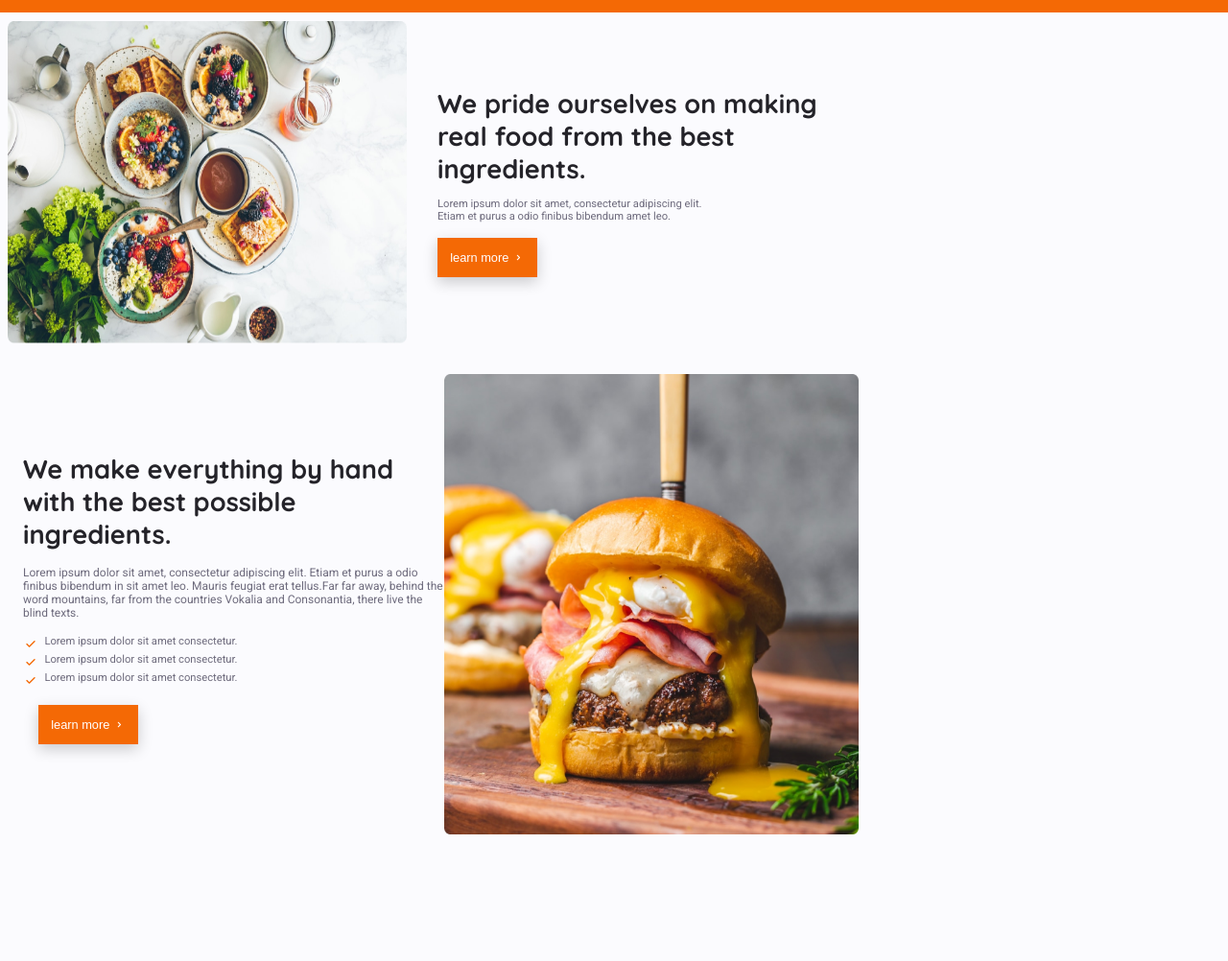
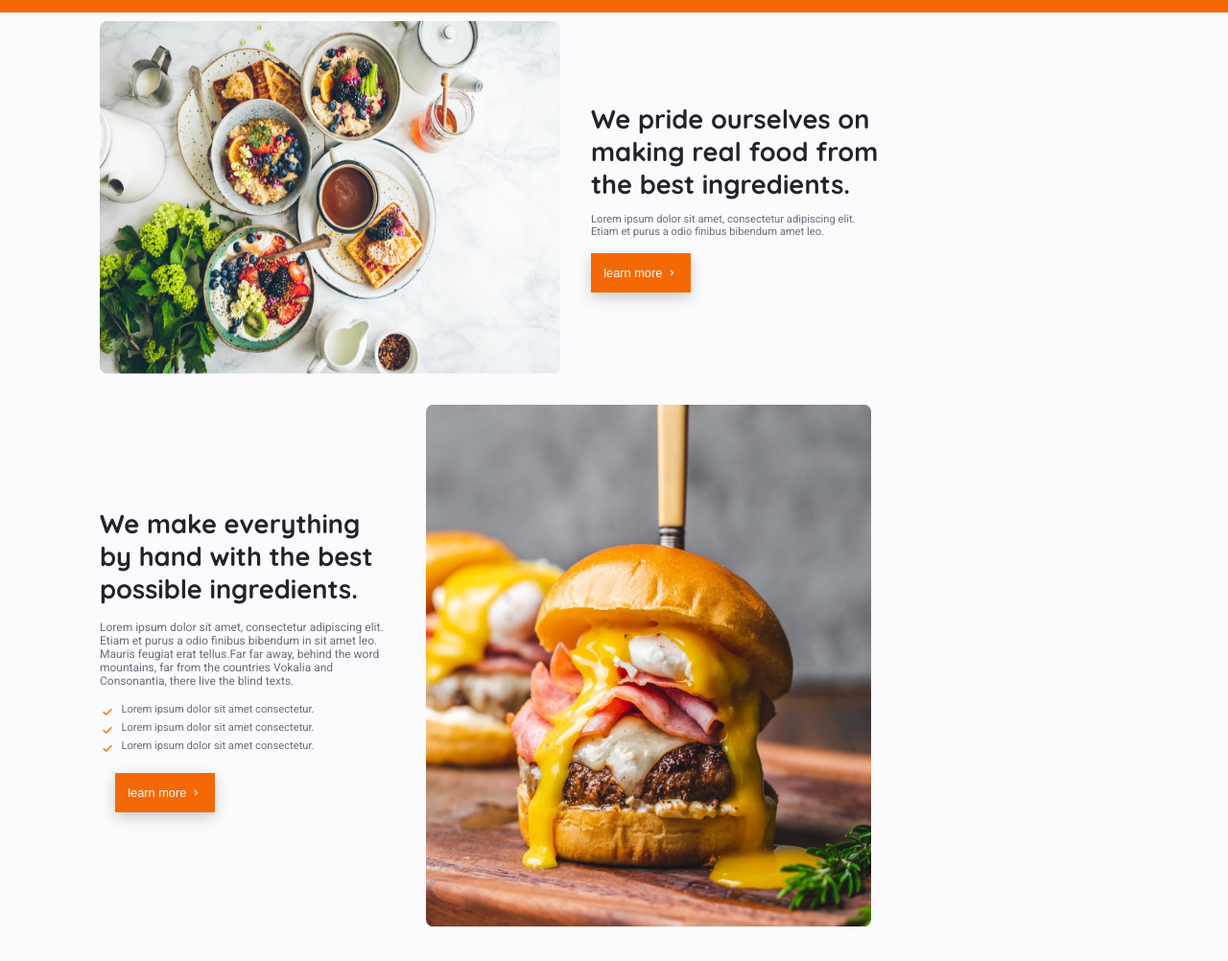
Before and after one commit to JoeTechx/FooDX, a plain HTML site: page index.html in a window 1280 px wide. Shown: the part 687-1689 px from the top of the page at 96% size. Before the commit the page ends 1593 px from the top, so only its background shows below. Drawn offline with nearby package versions, Linux system fonts and the light colour scheme.

Commit message:
abouts/big device

```diff
--- a/Assets/CSS/styles.css
+++ b/Assets/CSS/styles.css
@@ -1,9 +1,11 @@
 @import url("https://fonts.googleapis.com/css2?family=Quicksand:wght@300;400;500;600;700&display=swap");
 @import url("https://fonts.googleapis.com/css2?family=Quicksand:wght@300;400;500;600;700&family=Roboto:wght@100;300;400;500;700;900&display=swap");
+
 :root {
   /* Colors */
   /*change favorite color*/
-  --hue-color: 250; /* purple 250 - Green 142 - blue 230 - pink 340 */
+  --hue-color: 250;
+  /* purple 250 - Green 142 - blue 230 - pink 340 */
 
   /* HSL COLOR MODE */
   --first-color: #f46905;
@@ -41,12 +43,14 @@
   --z-fixed: 100;
   --z-modal: 1000;
 }
+
 /* ============== BASE ================== */
 * {
   box-sizing: border-box;
   margin: 0;
   padding: 0;
 }
+
 body {
   font-family: var(--body-font-sm);
   font-size: var(--normal-font-size);
@@ -62,17 +66,21 @@ h4 {
   font-weight: 800;
   font-family: var(--body-font-lg);
 }
+
 ul {
   list-style: none;
 }
+
 a {
   text-decoration: none;
 }
+
 /* ========---- HEADER -------====== */
 nav {
   background: var(--body-color);
   box-shadow: var(--light-shadow);
 }
+
 .header-top {
   position: fixed;
   top: 0;
@@ -85,12 +93,14 @@ nav {
   background-color: var(--body-color);
   box-shadow: var(--light-shadow);
 }
+
 .nav--logo {
   height: 1.4rem;
   position: absolute;
   top: 1.5rem;
   left: 2rem;
 }
+
 .nav-toggle {
   position: absolute;
   top: 1rem;
@@ -102,20 +112,25 @@ nav {
   cursor: pointer;
   animation: bounce 2s ease-in-out infinite;
 }
+
 .nav-toggle:hover {
   color: var(--first-color-alt);
 }
+
 @keyframes bounce {
   0% {
     transform: scale(1);
   }
+
   50% {
     transform: scale(1.3);
   }
+
   100% {
     transform: scale(1);
   }
 }
+
 .sidebar {
   position: fixed;
   top: 0;
@@ -128,12 +143,14 @@ nav {
   transition: var(--transition);
   transform: translate(-100%);
 }
+
 .nav-top {
   display: flex;
   align-items: center;
   justify-content: space-between;
   padding: 1rem 1.5rem;
 }
+
 .close-btn {
   font-size: 1.9rem;
   background: transparent;
@@ -143,14 +160,17 @@ nav {
   transition: var(--transition);
   color: var(--first-color-second);
 }
+
 .close-btn:hover {
   color: var(--first-color-lighter);
   transform: rotate(360deg);
 }
+
 .nav-logo {
   justify-self: center;
   height: 20px;
 }
+
 .nav-link {
   display: block;
   font-size: 1.5rem;
@@ -160,11 +180,13 @@ nav {
   transition: var(--transition);
   cursor: pointer;
 }
+
 .nav-link:hover {
   background: var(--first-color);
   color: var(--container-color);
   padding-left: 1.75rem;
 }
+
 .nav-btn {
   font-size: 0.9rem;
   padding: 0.5rem;
@@ -175,19 +197,23 @@ nav {
   box-shadow: var(--light-shadow);
   cursor: pointer;
 }
+
 .show-sidebar {
   transform: translate(0);
 }
+
 @media screen and (max-width: 395px) {
   .nav--logo {
     height: 1.1rem;
   }
 }
+
 @media screen and (min-width: 676px) {
   .sidebar {
     width: 400px;
   }
 }
+
 @media screen and (min-width: 768px) {
   .sidebar {
     width: 100%;
@@ -198,77 +224,96 @@ nav {
     translate: none;
     transform: none;
   }
+
   .nav-top {
     padding: 0;
   }
+
   .nav--logo {
     display: none;
   }
+
   .close-btn {
     display: none;
   }
+
   .nav-toggle {
     display: none;
   }
+
   .nav-logo {
     padding-left: 2rem;
   }
+
   .nav-list {
     height: auto;
     display: flex;
   }
+
   .nav-link {
     padding: 0;
     font-size: 0.9rem;
     margin: 1rem 0.6rem;
   }
+
   .nav-link:hover {
     padding: 0;
     background: none;
     color: var(--first-color-second);
   }
+
   .nav-btn {
     margin: 1rem;
   }
 }
+
 @media screen and (min-width: 1000px) {
   .nav-list {
     display: flex;
     margin-left: auto;
     margin-right: 1rem;
   }
+
   .nav-btn {
     margin-right: 5rem;
   }
+
   .nav-logo {
     padding-left: 7rem;
   }
 }
+
 @media screen and (min-width: 1300px) {
   .nav-list {
     display: flex;
     margin-right: 2rem;
   }
+
   .nav-btn {
     margin-right: 5rem;
   }
+
   .nav-logo {
     margin-left: 2rem;
   }
 }
+
 @media screen and (min-width: 1400px) {
   .nav-logo {
     margin-left: 7rem;
   }
 }
+
 /* --==== HOME ======----- */
 .home {
   position: absolute;
-  top: 6rem;
+  top: 5rem;
 }
+
 .home-content {
   padding: 1rem;
 }
+
 .home-title {
   font-size: 2rem;
   padding-left: 1rem;
@@ -276,15 +321,18 @@ nav {
   font-weight: 700;
   text-transform: capitalize;
 }
+
 .home-description {
   padding: 1rem;
   font-size: 0.9rem;
   line-height: 1.75rem;
   font-weight: 400;
 }
+
 .button-content {
   padding: 1rem;
 }
+
 .home-button {
   padding: 0.5rem;
   font-size: 0.8rem;
@@ -293,11 +341,13 @@ nav {
   border-color: transparent;
   box-shadow: var(--dark-shadow);
 }
+
 .right-btn {
   margin-left: 0.6rem;
   background: var(--container-color);
   color: var(--text-color);
 }
+
 .home-img {
   width: 19rem;
   height: 19rem;
@@ -315,6 +365,7 @@ nav {
   .home-title {
     font-size: 1.6rem;
   }
+
   .home-description {
     font-size: 0.8rem;
   }
@@ -324,81 +375,99 @@ nav {
     margin-top: 1rem;
   }
 }
+
 @media screen and (min-width: 768px) {
   .home {
     max-width: 900px;
   }
+
   .home-content {
     padding-left: 1rem;
   }
+
   .home-title {
     font-size: 2.4rem;
     line-height: 3rem;
   }
+
   .home-img {
     width: 22rem;
     height: 22rem;
     padding-right: 2rem;
   }
 }
+
 @media screen and (min-width: 880px) {
   .home {
     max-width: 900px;
   }
+
   .home-content {
     padding-left: 3rem;
   }
+
   .home-img {
     width: 25rem;
     height: 25rem;
   }
 }
+
 @media screen and (min-width: 968px) {
   .home {
-    max-width: 1000px;
+    max-width: 980px;
     padding-right: 7rem;
   }
+
   .home-content {
     padding-left: 5rem;
   }
 }
+
 @media screen and (min-width: 1024px) {
   .home {
-    max-width: 941px;
-    margin-left: 6rem;
-    margin-right: 2rem;
+    max-width: 1000px;
+    margin-left: 2rem;
+    margin-right:1rem;
+    padding-left: 4rem;
   }
+
   .home-content {
     padding-left: 1rem;
     margin-left: -3rem;
   }
+
   .home-img {
     width: 25rem;
     height: 25rem;
-    margin-left: 5rem;
+    margin-left: -2rem;
   }
 }
+
 @media screen and (min-width: 1200px) {
   .home {
     min-width: 1000px;
     margin-left: 8rem;
     margin-right: 9rem;
   }
+
   .home-img {
     width: 27rem;
     height: 27rem;
     margin-right: -8rem;
   }
+
   .home-content {
     padding-top: 0;
     padding-left: 5rem;
   }
 }
+
 @media screen and (min-width: 1280px) {
   .home {
     max-width: 1100px;
     margin-left: 3rem;
   }
+
   .home-img {
     width: 28rem;
     height: 28rem;
@@ -406,18 +475,22 @@ nav {
     right: 1rem;
     top: 2rem;
   }
+
   .home-content {
     margin-top: 3rem;
     margin-right: 25rem;
   }
+
   .home-title {
     font-size: 2.5rem;
   }
 }
+
 @media screen and (min-width: 1368px) {
   .home {
     max-width: 1200px;
   }
+
   .home-img {
     width: 28rem;
     height: 28rem;
@@ -425,27 +498,33 @@ nav {
     right: 5rem;
     top: 2rem;
   }
+
   .home-content {
     margin-top: 3rem;
     margin-left: 5rem;
   }
+
   .home-title {
     font-size: 2.5rem;
   }
 }
+
 @media screen and (min-width: 1568px) {
   .home {
     margin-top: 3rem;
     max-width: 1300px;
   }
+
   .home-title {
     font-size: 3rem;
   }
+
   .home-img {
     width: 31.375rem;
     height: 31.375rem;
   }
 }
+
 /* ========--- COUNTER-----======== */
 .counters {
   position: absolute;
@@ -457,6 +536,7 @@ nav {
   justify-content: space-evenly;
   align-items: center;
 }
+
 .counter-num {
   color: var(--container-color);
   text-align: center;
@@ -469,17 +549,21 @@ nav {
   font-size: 0.7rem;
   color: var(--container-color);
 }
-@media screen and (min-width: 340px), (max-width: 340px) {
+
+@media screen and (min-width: 340px),
+(max-width: 340px) {
   .counters {
     top: 50.375rem;
   }
 }
+
 @media screen and (max-width: 350px) {
   .counters {
     top: 50.375rem;
     display: block;
   }
 }
+
 @media screen and (min-width: 400px) {
   .counters {
     top: 45.375rem;
@@ -490,6 +574,7 @@ nav {
   .counters {
     top: 34.375rem;
   }
+
   .counter-num {
     font-size: 1.5rem;
   }
@@ -498,16 +583,19 @@ nav {
     font-size: 0.7rem;
   }
 }
+
 @media screen and (min-width: 768px) {
   .counter-num {
     font-size: 2rem;
   }
 }
+
 @media screen and (min-width: 1200px) {
   .counters {
     top: 38.375rem;
   }
 }
+
 /* ============---ABOUT----============= */
 .abouts {
   width: 100%;
@@ -519,6 +607,7 @@ nav {
 .about-up {
   padding: 1rem;
 }
+
 .about-img-up {
   width: 22.813rem;
   height: 15.208rem;
@@ -527,9 +616,11 @@ nav {
 .about-title-up {
   font-size: 1.9rem;
 }
+
 .about-content-up {
   margin-top: 2rem;
 }
+
 .about-description-up {
   font-size: 0.8rem;
   margin-top: 0.8rem;
@@ -548,32 +639,40 @@ nav {
 .about-down {
   padding: 1rem;
 }
+
 .about-img-down-right {
   display: none;
 }
+
 .about-img-down {
   width: 18.813rem;
   height: 20.208rem;
 }
+
 .about-title-down {
   font-size: 1.9rem;
 }
+
 .about-content-down {
   margin-top: 2rem;
 }
+
 .about-description-down {
   font-size: 0.8rem;
   margin-top: 0.8rem;
 }
+
 .about-item-down {
   display: flex;
   font-size: 0.7rem;
 }
+
 .about-icon {
   width: 1.4rem;
   font-size: 1rem;
   color: var(--first-color);
 }
+
 .about-btn-down {
   padding: 0.7rem;
   margin: 1rem;
@@ -583,22 +682,27 @@ nav {
   border-color: transparent;
   box-shadow: var(--dark-shadow);
 }
+
 @media screen and (max-width: 350px) {
   .abouts {
     top: 65.3rem;
   }
+
   .about-img-up {
     width: 15.813rem;
     height: 12.208rem;
   }
+
   .about-title-up,
   .about-title-down {
     font-size: 1.4rem;
   }
+
   .about-description-up,
   .about-description-down {
     font-size: 0.7rem;
   }
+
   .about-img-down {
     width: 15.813rem;
     height: 18.208rem;
@@ -609,42 +713,52 @@ nav {
   .abouts {
     top: 57.3rem;
   }
+
   .about-img-up {
     width: 19.813rem;
     height: 12.208rem;
   }
+
   .about-content-up,
   .about-content-down {
     padding-left: 0.5rem;
   }
+
   .about-title-up,
   .about-title-down {
     font-size: 1.4rem;
   }
+
   .about-description-up,
   .about-description-down {
     font-size: 0.7rem;
   }
+
   .about-description-down {
     margin: 1rem auto;
   }
+
   .about-img-down {
     width: 19.813rem;
     height: 21.208rem;
   }
 }
+
 @media screen and (min-width: 400px) {
   .abouts {
     top: 52.3rem;
   }
+
   .about-content-up,
   .about-content-down {
     padding-left: 0.6rem;
   }
+
   .about-title-up,
   .about-title-down {
     font-size: 1.7rem;
   }
+
   .about-description-up,
   .about-description-down {
     font-size: 0.75rem;
@@ -657,35 +771,20 @@ nav {
     max-width: 700px;
     padding: 1rem 0.5rem;
   }
+
   .about-up {
     display: flex;
   }
+
   .about-img-up {
     height: 14.208rem;
   }
+
   .about-content-up,
   .about-content-down {
     margin-top: auto;
   }
-  .about-description-up {
-    font-size: 0.7rem;
-  }
-  .about-down {
-    display: flex;
-  }
-}
-@media screen and (min-width: 668px) {
-  .abouts {
-    max-width: 700px;
-  }
-  .about-img-up {
-    width: 19.813rem;
-    height: 18.208rem;
-  }
-  .about-content-up {
-    padding-left: 2rem;
-    margin: auto;
-  }
+
   .about-description-up {
     font-size: 0.7rem;
   }
@@ -693,26 +792,23 @@ nav {
   .about-down {
     display: flex;
   }
-  .about-img-down {
-    width: 21.813rem;
-    height: 22.208rem;
+}
+
+@media screen and (min-width: 668px) {
+  .abouts {
+    max-width: 750px;
   }
-  .about-content-down {
-    padding-left: 1rem;
+
+  .about-img-up {
+    width: 19.813rem;
+    height: 18.208rem;
+  }
+
+  .about-content-up {
+    padding-left: 2rem;
     margin: auto;
   }
-}
-@media screen and (min-width: 768px) {
-  .abouts {
-    max-width: 700px;
-  }
-  .about-img-up {
-    width: 21.813rem;
-    height: 18.208rem;
-  }
-  .about-content-up {
-    margin-right: -5rem;
-  }
+
   .about-description-up {
     font-size: 0.7rem;
   }
@@ -720,39 +816,117 @@ nav {
   .about-down {
     display: flex;
   }
+
+  .about-img-down {
+    width: 21.813rem;
+    height: 22.208rem;
+  }
+
+  .about-content-down {
+    padding-left: 1rem;
+    margin: auto;
+  }
+}
+
+@media screen and (min-width: 768px) {
+  .abouts {
+    margin-left: auto;
+    max-width: 700px;
+  }
+
+  .about-img-up {
+    width: 21.813rem;
+    height: 18.208rem;
+  }
+
+  .about-content-up {
+    margin-right: -5rem;
+  }
+
+  .about-description-up {
+    font-size: 0.7rem;
+  }
+
+  .about-down {
+    display: flex;
+  }
+
   .about-img-down {
     width: 21.813rem;
     height: 22.208rem;
     margin-right: -5rem;
   }
+
   .about-content-down {
     padding-left: 1rem;
     margin: auto;
   }
 }
+
 @media screen and (min-width: 880px) {
   .abouts {
-    max-width: 768px;
+    margin-left: auto;
+    max-width: 790px;
   }
+
   .about-up,
   .about-down {
-    margin-right: auto;
-    margin-left: auto;
+    margin-right: 3rem;
+    margin-left: 4rem;
+  }
+
+  .about-img-down {
+    width: 23.813rem;
+    height: 25.208rem;
+    margin-right: -5rem;
   }
 }
+
 @media screen and (min-width: 968px) {
   .abouts {
     max-width: 871px;
-    margin-right: 7rem;
-    margin-left: -1rem;
+    margin-left: 2rem;
+    margin-right: 9rem;
   }
+
   .about-img-up {
     width: 26rem;
     height: 21rem;
+    margin-right: 2rem;
+    margin-left: -1rem;
   }
+
+  .about-content-up {
+    margin-right: -5rem;
+    margin-left: -2rem;
+  }
+
   .about-img-down {
     width: 27rem;
     height: 30rem;
-    margin-right: -4rem;
+    margin-right: -6rem;
+  }
+
+  .about-content-down {
+    padding-left: 0;
+    margin-left: 1rem;
+    position: relative;
+    right: 2rem;
   }
 }
+
+@media screen and (min-width: 1024px) {
+  .abouts {
+    max-width: 900px;
+  }
+    .about-img-up {
+    width: 30rem;
+    height: 23rem;
+
+  }
+    .about-img-down {
+    width: 29rem;
+    height: 34rem;
+    margin-right: -3rem;
+  }
+}
```
